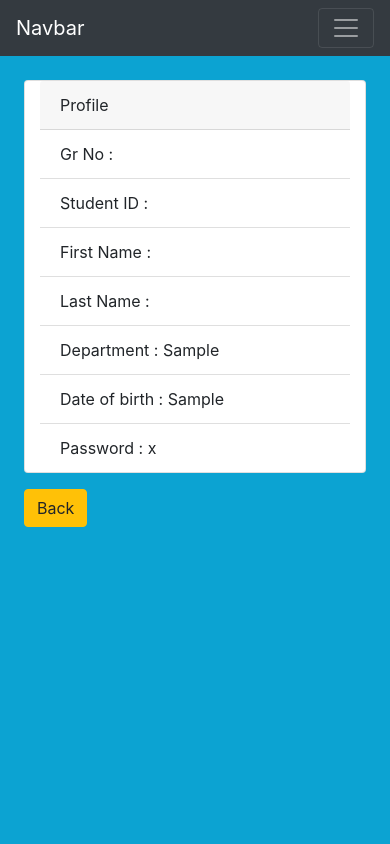
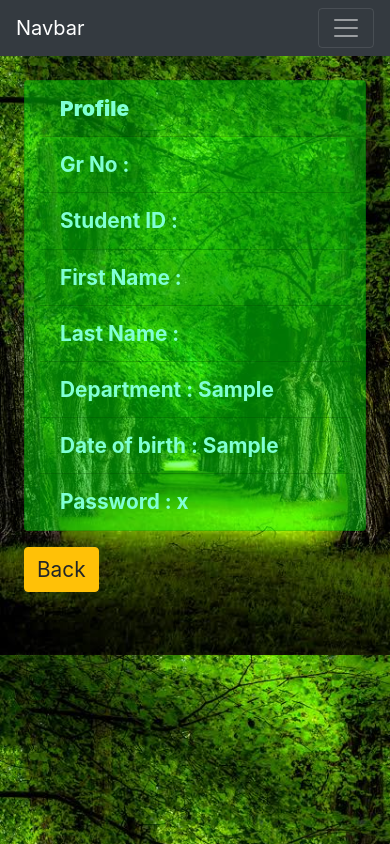
Before and after one commit to himanshu-patil/grievance_website, a PHP site: page /student_profile.php in a window 390 px wide. Run offline with PHP 8.4, Linux system fonts and the light colour scheme; tables that the repository leaves empty or names only in its code hold one stand-in row (values such as "Sample post"); data that the repository does not hold is empty.

Commit message:
mobile view enhanced

```diff
--- a/css/profile.css
+++ b/css/profile.css
@@ -1,4 +1,44 @@
 body
 {
-    background-color: #0ca3d2;
+    /* background-color: #0ca3d2; */
+    background-image: url('../img/profile.jpg');
+    background-position:40%;
+    background-size: cover;
 }
+
+.alpha{
+    background-color: rgba(0,255,10,0.4);
+    font-size: 1.3rem;
+}
+.li-items{
+    background-color: rgba(0,255,0,0.1);
+
+}
+
+#back-btn
+{
+    font-size: 1.3rem;
+}
+/* .list-group-item
+{
+    font-size: 1.3rem;
+} */
+
+
+@media screen and (max-width: 1090px) {
+
+body
+{
+    /* background-color: #0ca3d2; */
+    background-image: url('../img/mv.jpeg');
+    background-position:40%;
+    background-size: cover;
+}
+
+.alpha{
+    font-size: 1.3rem;
+    font-weight: bold;
+    color: aquamarine;
+}
+
+}
--- a/student_profile.php
+++ b/student_profile.php
@@ -59,9 +59,9 @@ session_start();
         </div>
       </nav>
       <div id="main" class="float-md-right p-4">
-        <div class="card col-12">
+        <div class="card alpha col-12">
           <div class="card-header">
-            Profile
+            <b>Profile</b>
           </div>
           <ul class="list-group list-group-flush">
               <?php
@@ -72,24 +72,22 @@ session_start();
 
                 if($row=mysqli_fetch_assoc($result))
                 {
-                  echo "<li class='list-group-item'> Gr No : ".$row['gr no']."</li>";
-                  echo "<li class='list-group-item'> Student ID : ".$row['student id']."</li>";
-                  echo "<li class='list-group-item'> First Name : ".$row['first name']."</li>";
-                  echo "<li class='list-group-item'> Last Name : ".$row['last name']."</li>";
-                  echo "<li class='list-group-item'> Department : ".$row['department']."</li>";
-                  echo "<li class='list-group-item'> Date of birth : ".$row['dob']."</li>";
-                  echo "<li class='list-group-item'> Password : ".$row['password']."</li>";
+                  echo "<li class='list-group-item li-items'> Gr No : ".$row['gr no']."</li>";
+                  echo "<li class='list-group-item li-items'> Student ID : ".$row['student id']."</li>";
+                  echo "<li class='list-group-item li-items'> First Name : ".$row['first name']."</li>";
+                  echo "<li class='list-group-item li-items'> Last Name : ".$row['last name']."</li>";
+                  echo "<li class='list-group-item li-items'> Department : ".$row['department']."</li>";
+                  echo "<li class='list-group-item li-items'> Date of birth : ".$row['dob']."</li>";
+                  echo "<li class='list-group-item li-items'> Password : ".$row['password']."</li>";
 
                 }
 
               ?>
-            <!-- <li class="list-group-item">Cras justo odio</li>
-            <li class="list-group-item">Dapibus ac facilisis in</li>
-            <li class="list-group-item">Vestibulum at eros</li> -->
+
           </ul>
         </div>
 
-        <a href="./sdashboard.html"><button type="button" class="btn btn-warning mt-3 float-md-right" >Back</button></a>
+        <a href="./sdashboard.html"><button type="button" id="back-btn" class="btn btn-warning mt-3 float-md-right" >Back</button></a>
 
 
       </div>
```
Also changed, not shown: cdashboard.html (+33 -0 lines), css/new_complain.css (+17 -1 lines), sdashboard.html (+33 -0 lines), teacher_profile.php (+10 -10 lines), img/mv.jpeg (added), img/new_complain.jpg (added), img/new_complain_mv.jpeg (added), img/profile.jpg (added).
